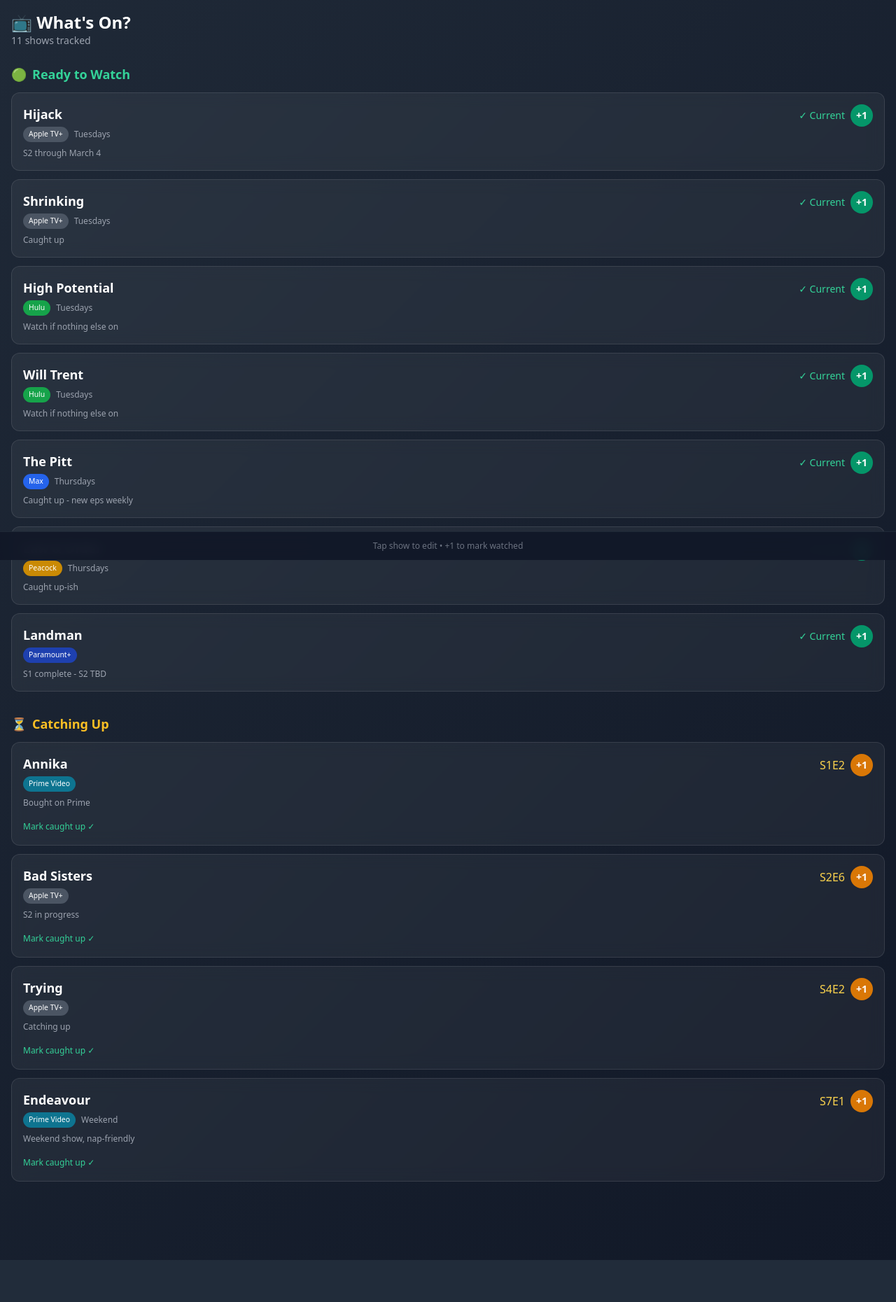
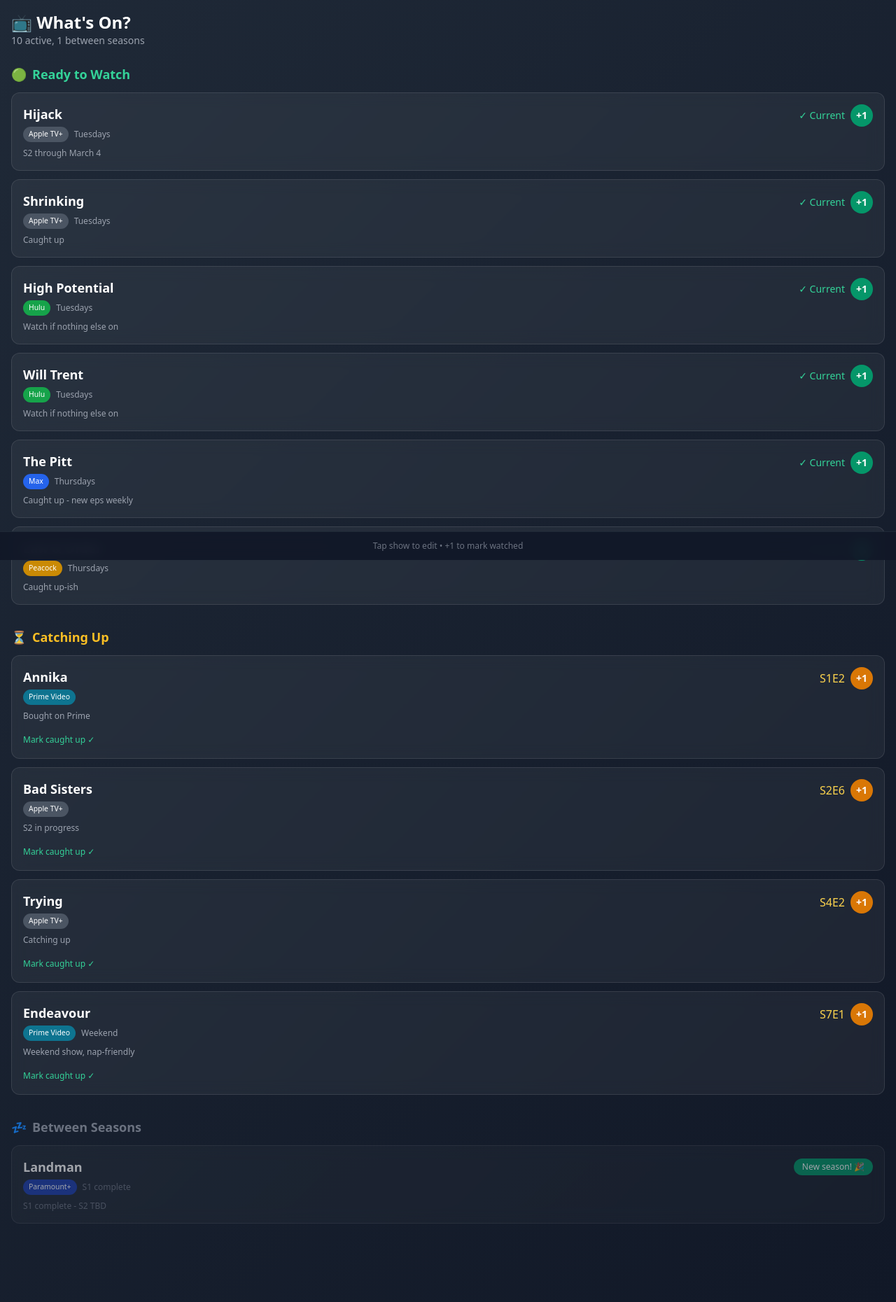
Before and after one commit to klill6506/whats-on, a FastAPI app: page / in a window 1280 px wide. Shown: the whole page at 70% size. Before the commit the page ends 1800 px from the top, so only its background shows below. Run offline with FastAPI, Linux system fonts and the light colour scheme; data comes from the database, SQL or seed files in the repository; some libraries are stand-ins or nearby versions.

Commit message:
Add Between Seasons category for shows on hiatus

```diff
--- a/database.py
+++ b/database.py
@@ -125,7 +125,7 @@ def seed_kens_shows():
         ("Trying", "Apple TV+", 4, 2, None, 2, "Catching up", "watching"),
         ("Bad Sisters", "Apple TV+", 2, 6, None, 1, "S2 in progress", "watching"),
         ("Annika", "Prime Video", 1, 2, None, 1, "Bought on Prime", "watching"),
-        ("Landman", "Paramount+", 1, 99, None, 2, "S1 complete - S2 TBD", "current"),
+        ("Landman", "Paramount+", 1, 99, None, 2, "S1 complete - S2 TBD", "hiatus"),
         ("High Potential", "Hulu", 1, 99, "Tuesday", 3, "Watch if nothing else on", "current"),
         ("Endeavour", "Prime Video", 7, 1, "Weekend", 2, "Weekend show, nap-friendly", "watching"),
     ]
--- a/main.py
+++ b/main.py
@@ -22,6 +22,7 @@ async def home(request: Request):
     # Categorize shows
     tonight = []  # Current shows with new episodes / ready to watch
     catching_up = []  # Shows we're behind on
+    between_seasons = []  # Shows on hiatus
 
     day_order = {
         "Monday": 0, "Tuesday": 1, "Wednesday": 2, "Thursday": 3,
@@ -29,7 +30,9 @@ async def home(request: Request):
     }
 
     for show in shows:
-        if show['status'] == 'current' or show['current_episode'] == 99:
+        if show['status'] == 'hiatus':
+            between_seasons.append(show)
+        elif show['status'] == 'current' or show['current_episode'] == 99:
             tonight.append(show)
         else:
             catching_up.append(show)
@@ -40,7 +43,8 @@ async def home(request: Request):
     return templates.TemplateResponse("index.html", {
         "request": request,
         "tonight": tonight,
-        "catching_up": catching_up
+        "catching_up": catching_up,
+        "between_seasons": between_seasons
     })
 
 @app.get("/api/shows")
@@ -117,6 +121,16 @@ async def edit_show(show_id: int, season: int = Form(...), episode: int = Form(.
     db.update_show(show_id, current_season=season, current_episode=episode, status="watching")
     return RedirectResponse(url="/", status_code=303)
 
+@app.post("/mark-hiatus/{show_id}")
+async def mark_hiatus(show_id: int):
+    db.update_show(show_id, status="hiatus")
+    return RedirectResponse(url="/", status_code=303)
+
+@app.post("/mark-active/{show_id}")
+async def mark_active(show_id: int):
+    db.update_show(show_id, status="current", current_episode=99)
+    return RedirectResponse(url="/", status_code=303)
+
 if __name__ == "__main__":
     import uvicorn
     uvicorn.run(app, host="0.0.0.0", port=8005)
--- a/templates/index.html
+++ b/templates/index.html
@@ -60,7 +60,7 @@
 <body class="text-gray-100 p-4 pb-20">
     <header class="mb-6">
         <h1 class="text-2xl font-bold text-white">📺 What's On?</h1>
-        <p class="text-gray-400 text-sm">{{ tonight|length + catching_up|length }} shows tracked</p>
+        <p class="text-gray-400 text-sm">{{ tonight|length + catching_up|length }} active, {{ between_seasons|length }} between seasons</p>
     </header>
 
     {% if tonight %}
@@ -166,6 +166,49 @@
     </section>
     {% endif %}
 
+    {% if between_seasons %}
+    <section class="mb-8">
+        <h2 class="text-lg font-semibold text-gray-500 mb-3 flex items-center gap-2">
+            <span>💤</span> Between Seasons
+        </h2>
+        <div class="space-y-3">
+            {% for show in between_seasons %}
+            <div class="show-card rounded-xl p-4 transition-transform opacity-60">
+                <div class="flex justify-between items-start">
+                    <div class="flex-1">
+                        <h3 class="font-semibold text-white text-lg">{{ show.title }}</h3>
+                        <div class="flex items-center gap-2 mt-1">
+                            <span class="service-badge rounded-full
+                                {% if show.service == 'Max' %}bg-blue-600
+                                {% elif show.service == 'Apple TV+' %}bg-gray-600
+                                {% elif show.service == 'Hulu' %}bg-green-600
+                                {% elif show.service == 'Peacock' %}bg-yellow-600 text-black
+                                {% elif show.service == 'Paramount+' %}bg-blue-800
+                                {% elif show.service == 'Prime Video' %}bg-cyan-700
+                                {% else %}bg-purple-600{% endif %}
+                                text-white font-medium">
+                                {{ show.service }}
+                            </span>
+                            <span class="text-gray-500 text-xs">S{{ show.current_season }} complete</span>
+                        </div>
+                    </div>
+                    <div class="text-right">
+                        <form action="/mark-active/{{ show.id }}" method="POST" class="inline">
+                            <button type="submit" class="bg-emerald-600 hover:bg-emerald-500 text-white text-xs px-3 py-1 rounded-full">
+                                New season! 🎉
+                            </button>
+                        </form>
+                    </div>
+                </div>
+                {% if show.notes %}
+                <p class="text-gray-500 text-xs mt-2">{{ show.notes }}</p>
+                {% endif %}
+            </div>
+            {% endfor %}
+        </div>
+    </section>
+    {% endif %}
+
     <!-- Edit Modal -->
     <div id="editModal" class="modal">
         <div class="modal-content">
@@ -196,6 +239,10 @@
                 <button type="button" onclick="markCaughtUp()"
                     class="w-full mt-2 text-emerald-400 text-sm py-2 hover:underline">
                     Mark as Caught Up ✓
+                </button>
+                <button type="button" onclick="markHiatus()"
+                    class="w-full mt-1 text-gray-400 text-sm py-2 hover:underline">
+                    Season over 💤
                 </button>
             </form>
         </div>
@@ -234,6 +281,16 @@
             }
         }
 
+        function markHiatus() {
+            if (currentShowId) {
+                const form = document.createElement('form');
+                form.method = 'POST';
+                form.action = '/mark-hiatus/' + currentShowId;
+                document.body.appendChild(form);
+                form.submit();
+            }
+        }
+
         // Close modal on background click
         document.getElementById('editModal').addEventListener('click', function(e) {
             if (e.target === this) closeEdit();
```
